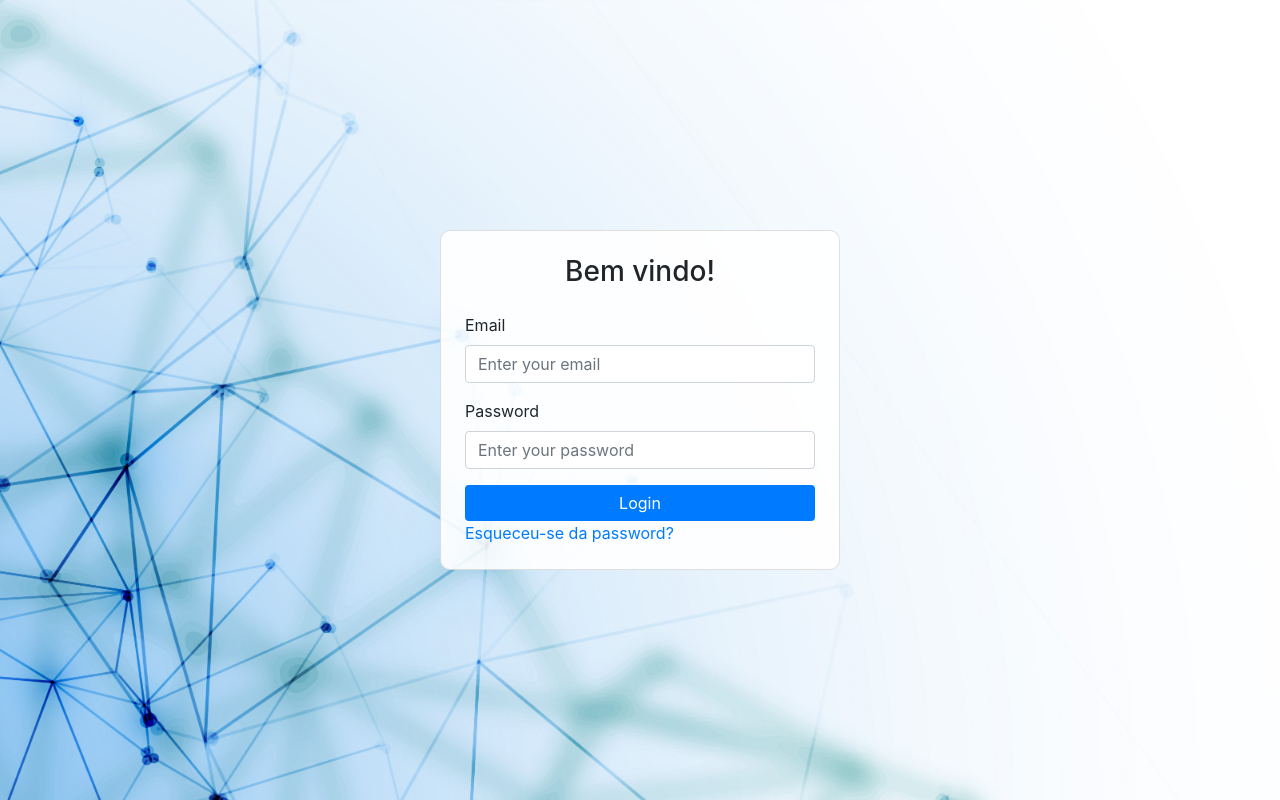
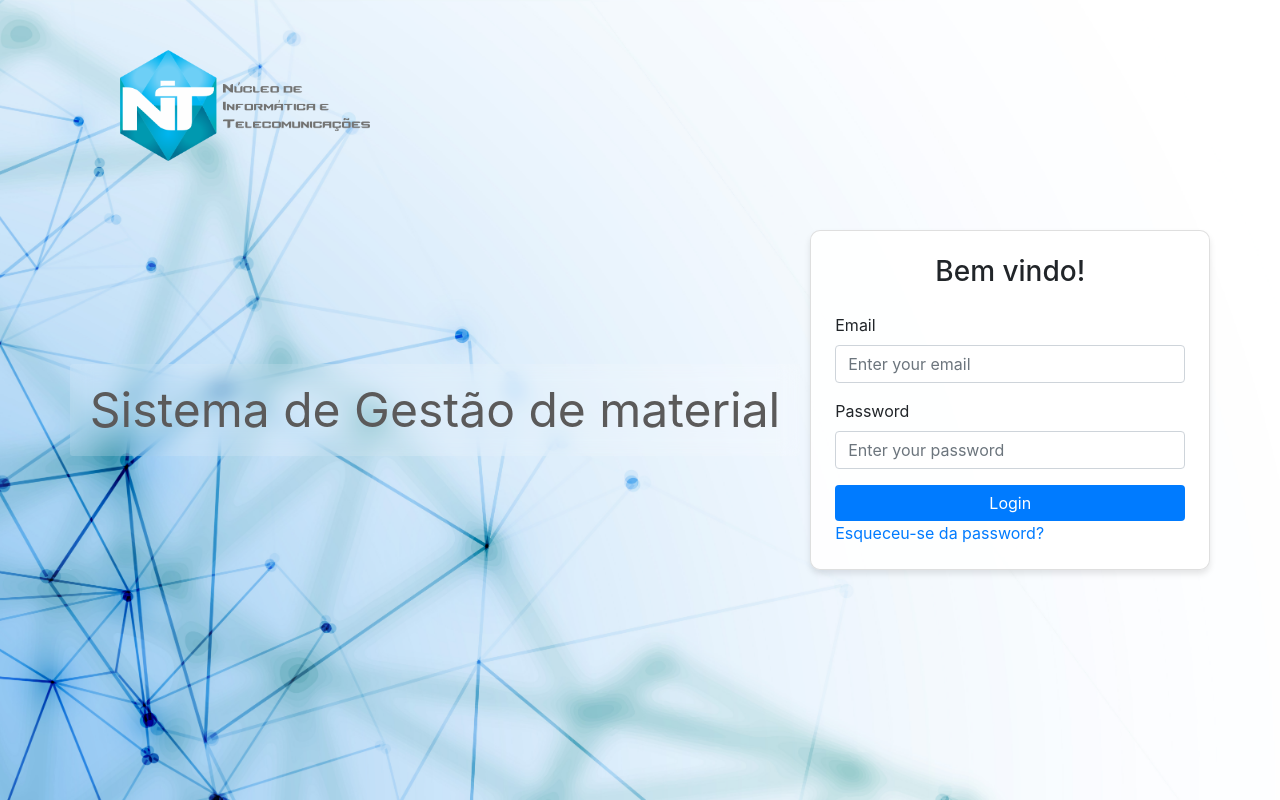
Before and after one commit to RafaelPereira014/gestao_material, a Flask app: page / in a window 1280 px wide. Run offline with Flask 3, Linux system fonts and the light colour scheme; some libraries are stand-ins or nearby versions.

Commit message:
add changes

```diff
--- a/app/static/css/login.css
+++ b/app/static/css/login.css
@@ -27,3 +27,59 @@ body {
     text-decoration: underline;
     text-align: center;
 }
+
+/* Center the logo at the top */
+.logo-container {
+    display: flex;
+    justify-content: center;
+    align-items: center;
+    margin-top: 20px; /* Adjust as needed */
+}
+
+/* Style the title on the left */
+.title-container {
+    position: absolute;
+    top: 50px; /* Adjust vertical position */
+    left: 50px; /* Adjust horizontal position */
+    font-size: 24px; /* Adjust font size */
+    font-weight: bold;
+    color: #333; /* Adjust text color */
+}
+
+/* Center card on the page */
+.card-container {
+    display: flex;
+    justify-content: center;
+    align-items: center;
+    height: calc(100vh - 100px); /* Adjust to account for logo/title */
+}
+
+/* Additional styling for card */
+.card {
+    box-shadow: 0px 4px 6px rgba(0, 0, 0, 0.1);
+}
+
+/* Center the logo at the top */
+.logo-container {
+    display: flex;
+    justify-content: center;
+    align-items: center;
+    margin-top: 20px; /* Adjust as needed */
+    font-size: 48px; /* Adjust font size */
+    color: #5b5a5a; /* Adjust text color */
+    margin-right: 10px ;
+    /* Add blurred background */
+    background-color: rgba(255, 255, 255, 0.151); /* Transparent white */
+    backdrop-filter: blur(10px); /* Adjust blur intensity */
+    padding: 10px 20px; /* Add some padding for spacing */
+    border-radius: 3px; /* Optional: rounded corners */
+}
+
+/* Style the title on the left */
+.title-container {
+    position: absolute;
+    top: 50px; /* Adjust vertical position */
+    left: 120px; /* Adjust horizontal position */
+
+
+}
--- a/app/templates/login.html
+++ b/app/templates/login.html
@@ -8,9 +8,20 @@
 
     <link rel="stylesheet" href="https://stackpath.bootstrapcdn.com/bootstrap/4.5.2/css/bootstrap.min.css">
     <link rel="stylesheet" href="{{ url_for('static', filename='css/login.css')}}">
-
 </head>
 <body>
+    <!-- Logo Section -->
+    <div class="title-container">
+        <img src="{{ url_for('static', filename='images/NIT_logo.png') }}" alt="Logo" style="max-width: 250px;">
+    </div>
+
+    <!-- Title Section -->
+    <div class="logo-container">
+        Sistema de Gestão de material
+    </div>
+
+    <!-- Card Section -->
+    <div class="card-container">
         <div class="card p-4" style="width: 25rem;">
             <h3 class="text-center mb-4">Bem vindo!</h3>
 
@@ -41,6 +52,7 @@
                 <a class="Forgot_password">Esqueceu-se da password?</a>
             </form>
         </div>
+    </div>
 
     <script src="https://code.jquery.com/jquery-3.5.1.slim.min.js"></script>
     <script src="https://cdn.jsdelivr.net/npm/bootstrap@4.5.2/dist/js/bootstrap.bundle.min.js"></script>
```
Lines whose indentation alone changed are shown as unchanged.
